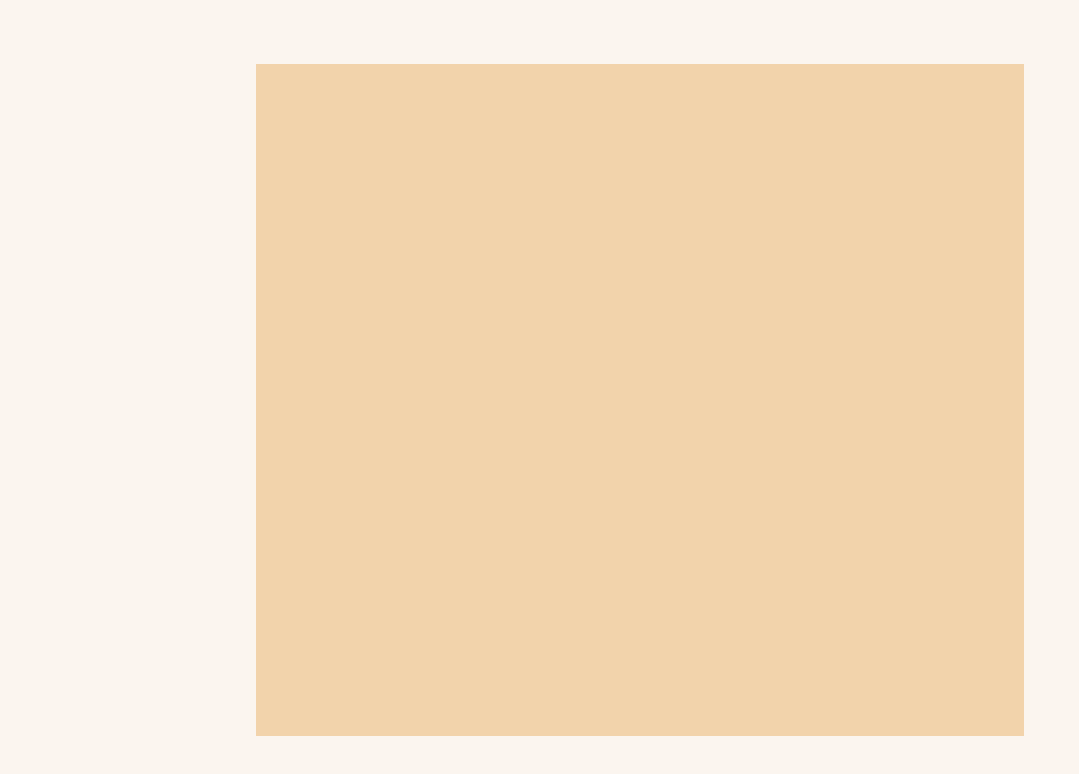
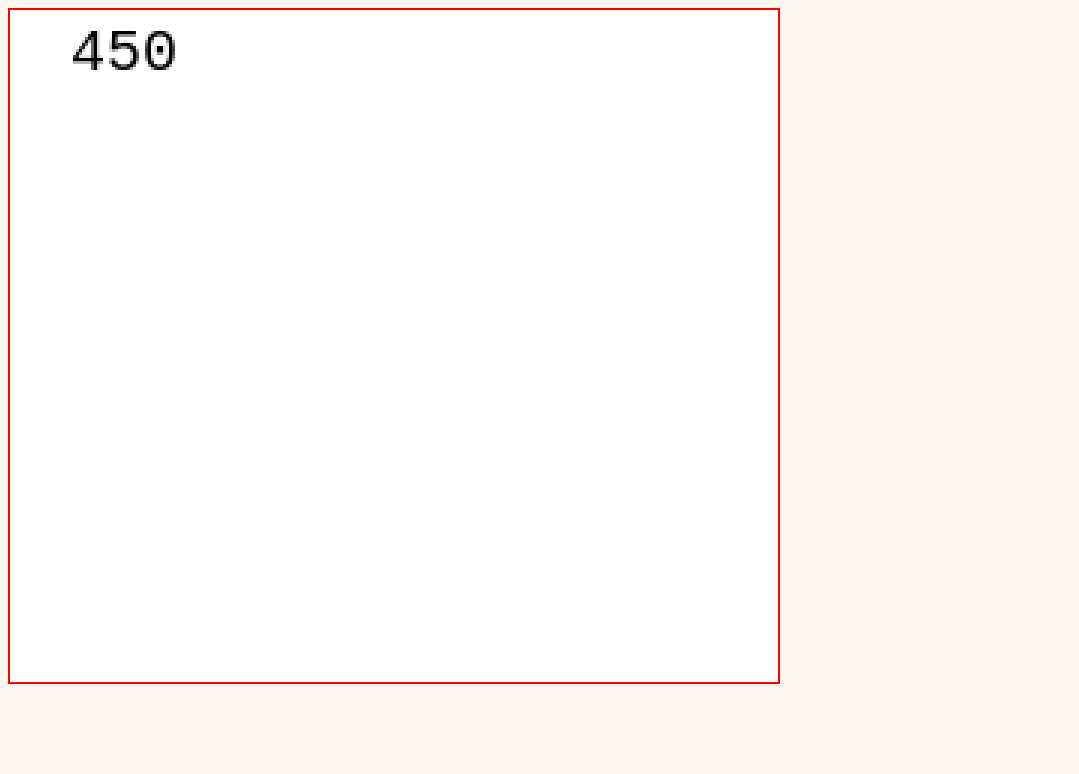
Before and after one commit to andrenanninga/ludum-dare-46, a website built with Parcel: page src/index.html in a window 1280 px wide. Shown: the whole page, without its empty margins (0-1079 px from the left). Built offline with nearby package versions, Linux system fonts and the light colour scheme.

Commit message:
add Clock and Renderer

```diff
--- /dev/null
+++ b/src/core/Clock.ts
@@ -0,0 +1,26 @@
+class Clock {
+	start: number;
+	current: number;
+	elapsed: number;
+	delta: number;
+	frame: number;
+
+	constructor() {
+		this.start = performance.now();
+		this.current = performance.now();
+		this.elapsed = 0;
+		this.delta = 0;
+		this.frame = 0;
+	}
+
+	update() {
+		const now = performance.now();
+
+		this.delta = now - this.current;
+		this.elapsed = now - this.start;
+		this.current = now;
+		this.frame += 1;
+	}
+}
+
+export { Clock };
--- /dev/null
+++ b/src/core/Renderer.ts
@@ -0,0 +1,47 @@
+class Renderer {
+	scale: number = 1;
+	width: number = 0;
+	height: number = 0;
+
+	canvas: HTMLCanvasElement;
+	ctx: CanvasRenderingContext2D;
+
+	private bufferCanvas: HTMLCanvasElement;
+	private bufferCtx: CanvasRenderingContext2D;
+
+	constructor() {
+		this.canvas = document.createElement("canvas");
+		this.ctx = this.canvas.getContext("2d", {
+			alpha: false,
+		}) as CanvasRenderingContext2D;
+
+		this.bufferCanvas = document.createElement("canvas");
+		this.bufferCtx = this.bufferCanvas.getContext(
+			"2d"
+		) as CanvasRenderingContext2D;
+
+		this.bufferCanvas.width = 1024;
+		this.bufferCanvas.height = 1024;
+
+		this.canvas.style.imageRendering = "pixelated";
+		this.canvas.style.imageRendering = "crisp-edges";
+		this.ctx.imageSmoothingEnabled = false;
+
+		this.bufferCanvas.style.imageRendering = "pixelated";
+		this.bufferCanvas.style.imageRendering = "crisp-edges";
+		this.bufferCtx.imageSmoothingEnabled = false;
+	}
+
+	resize(width: number, height: number, scale: number) {
+		this.width = width;
+		this.height = height;
+		this.scale = scale;
+
+		this.canvas.width = this.width;
+		this.canvas.height = this.height;
+		this.canvas.style.width = `${this.width * this.scale}px`;
+		this.canvas.style.height = `${this.height * this.scale}px`;
+	}
+}
+
+export { Renderer };
--- a/src/index.html
+++ b/src/index.html
@@ -9,11 +9,16 @@
 		<style>
 			body,
 			html {
-				overflow: hidden;
+				/* overflow: hidden;
 				display: flex;
+				flex-direction: column;
 				height: 100vh;
 				align-items: center;
-				justify-content: center;
+				justify-content: center; */
+			}
+
+			canvas {
+				border: 2px solid red;
 			}
 		</style>
 	</head>
--- a/src/index.ts
+++ b/src/index.ts
@@ -1,3 +1,6 @@
+import { Clock } from "./core/Clock";
+import { Renderer } from "./core/Renderer";
+
 class Game {
 	width: number = 256;
 	height: number = 224;
@@ -5,10 +8,18 @@ class Game {
 
 	domElement: HTMLElement;
 
+	clock: Clock;
+	renderer: Renderer;
+
 	constructor(domElement: HTMLElement) {
 		this.domElement = domElement;
 
+		this.clock = new Clock();
+		this.renderer = new Renderer();
+		this.domElement.appendChild(this.renderer.canvas);
+
 		this.resize();
+		this.init();
 
 		window.addEventListener("resize", () => this.resize());
 	}
@@ -23,9 +34,31 @@ class Game {
 		this.domElement.style.backgroundColor = "#f2d3ab";
 		this.domElement.style.width = `${this.width * this.scale}px`;
 		this.domElement.style.height = `${this.height * this.scale}px`;
+
+		this.renderer.resize(this.width, this.height, this.scale);
+	}
+
+	init() {
+		requestAnimationFrame(() => this.update());
+	}
+
+	update() {
+		this.renderer.ctx.clearRect(0, 0, this.width, this.height);
+		this.renderer.ctx.fillStyle = "white";
+		this.renderer.ctx.fillRect(0, 0, this.width, this.height);
+
+		this.clock.update();
+
+		this.renderer.ctx.fillStyle = "black";
+		this.renderer.ctx.font = "20px monospace";
+		this.renderer.ctx.fillText(`${this.clock.frame}`, 20, 20);
+
+		requestAnimationFrame(() => this.update());
 	}
 }
 
 const game = new Game(document.querySelector(".game") as HTMLElement);
+const renderer = game.renderer;
+const clock = game.clock;
 
-export { game };
+export { clock, renderer, game };
```
Also changed, not shown: Readme.md, 3 other files.
